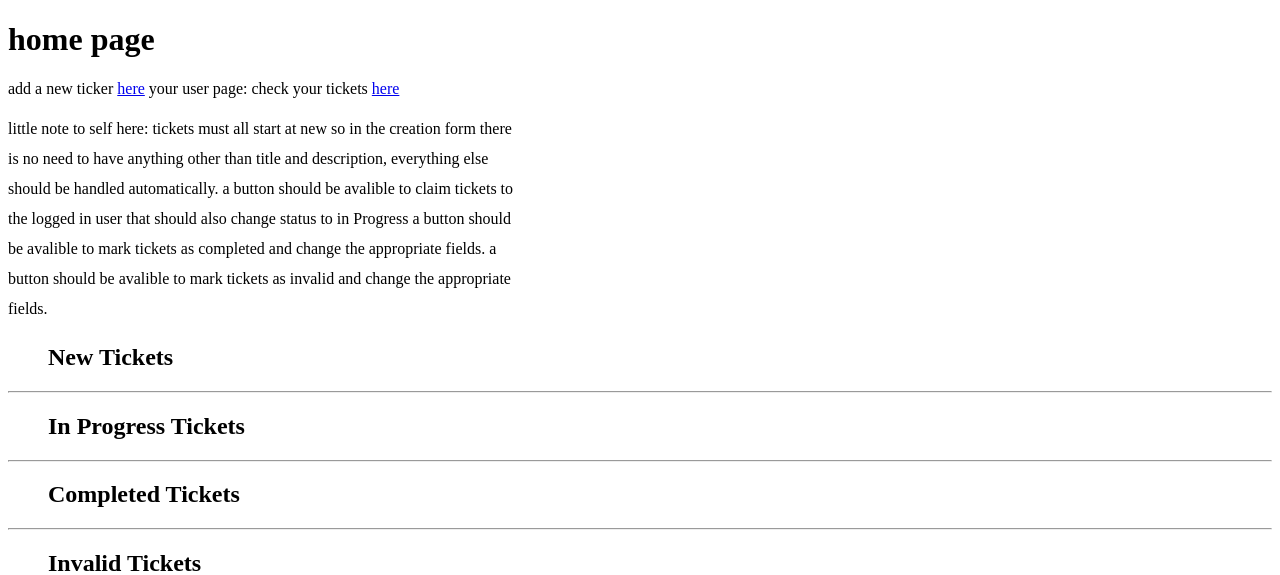
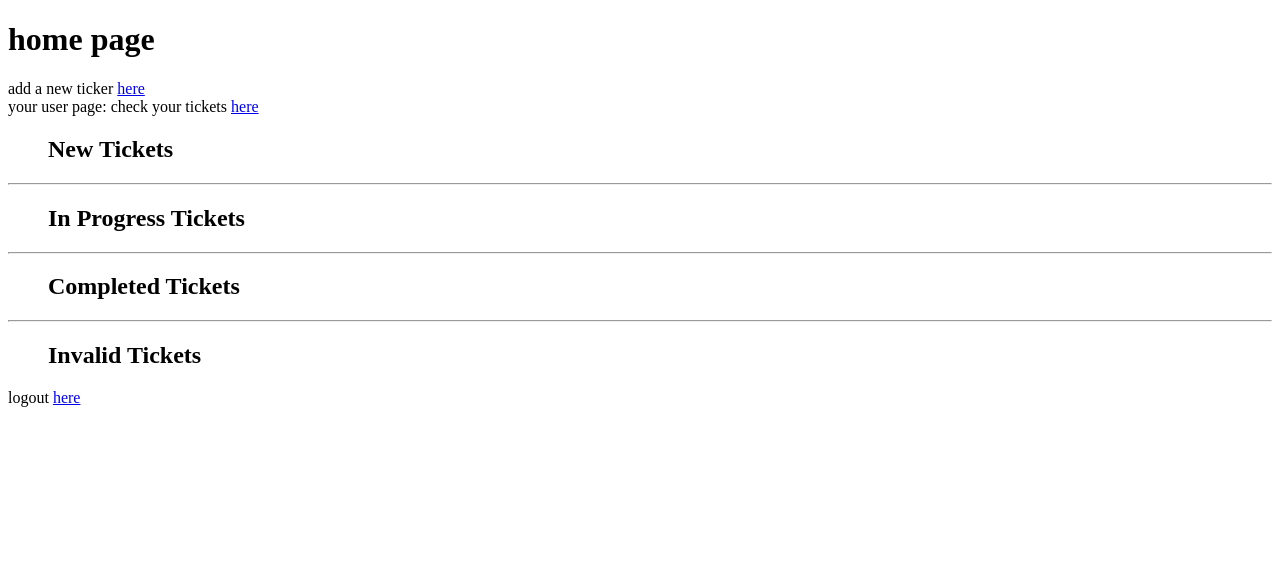
Before and after one commit to And1drew/BugTracker, a Django app: template BugTrackApp/templates/index.html in a window 1280 px wide. Shown: the top 575 px of the page. Run offline with Django 3.2, Linux system fonts and the light colour scheme; the template is opened without the code that fills it, so the values that code supplies are empty.

Commit message:
return home links added and minor code clean up

```diff
--- a/BugTrackApp/templates/index.html
+++ b/BugTrackApp/templates/index.html
@@ -8,18 +8,8 @@
 <body>
     <h1>home page</h1>
     <span>add a new ticker <a href="newticket/"> here</a></span>
+    <br>
     <span>your user page: check your tickets <a href="userdetails/">here</a></span>
-    <p style="width: 40%; line-height: 30px;">little note to self here: tickets must all start at new so in the creation form there
-        is no need to have anything other than title and description, everything else
-        should be handled automatically.
-
-        a button should be avalible to claim tickets to the logged in user that should also change
-        status to in Progress
-
-        a button should be avalible to mark tickets as completed and change the appropriate fields.
-
-        a button should be avalible to mark tickets as invalid and change the appropriate fields.
-    </p>
     <ul>
         <h2>New Tickets</h2>
         {% for ticket in tickets %}
--- a/BugTrackApp/templates/ticket_details.html
+++ b/BugTrackApp/templates/ticket_details.html
@@ -36,5 +36,6 @@
     <br>
     <br>
     <span>edit this ticket <a href="/post/{{ticket.id}}/edit/">here</a></span>
+    <span>go <a href="/">home</a></span>
 </body>
 </html>
--- a/BugTrackApp/templates/user_details.html
+++ b/BugTrackApp/templates/user_details.html
@@ -63,5 +63,6 @@
             {% endif %}
         {% endfor%}
     </ul>
+    <span>go <a href="/">home</a></span>
 </body>
 </html>
```
